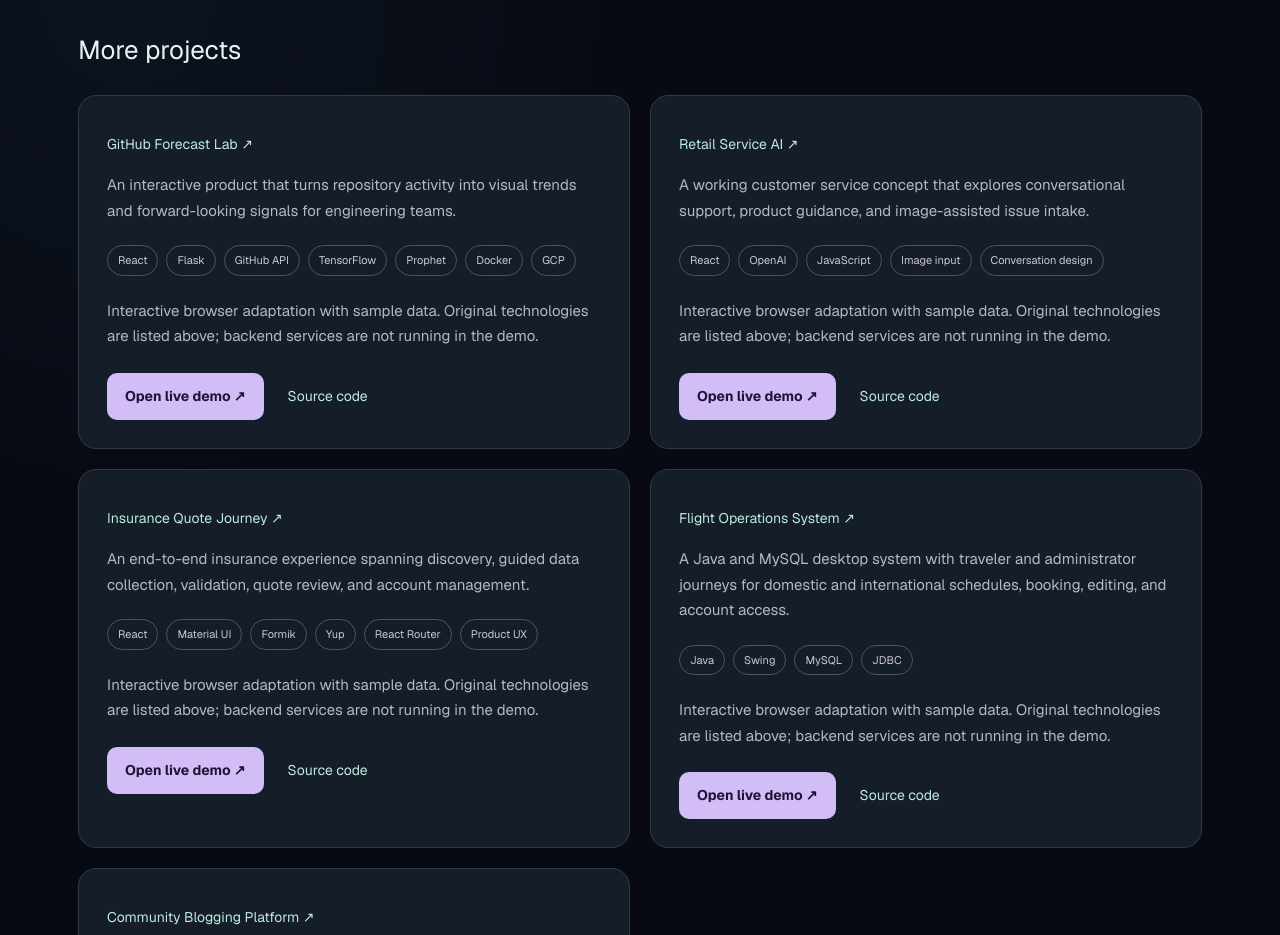
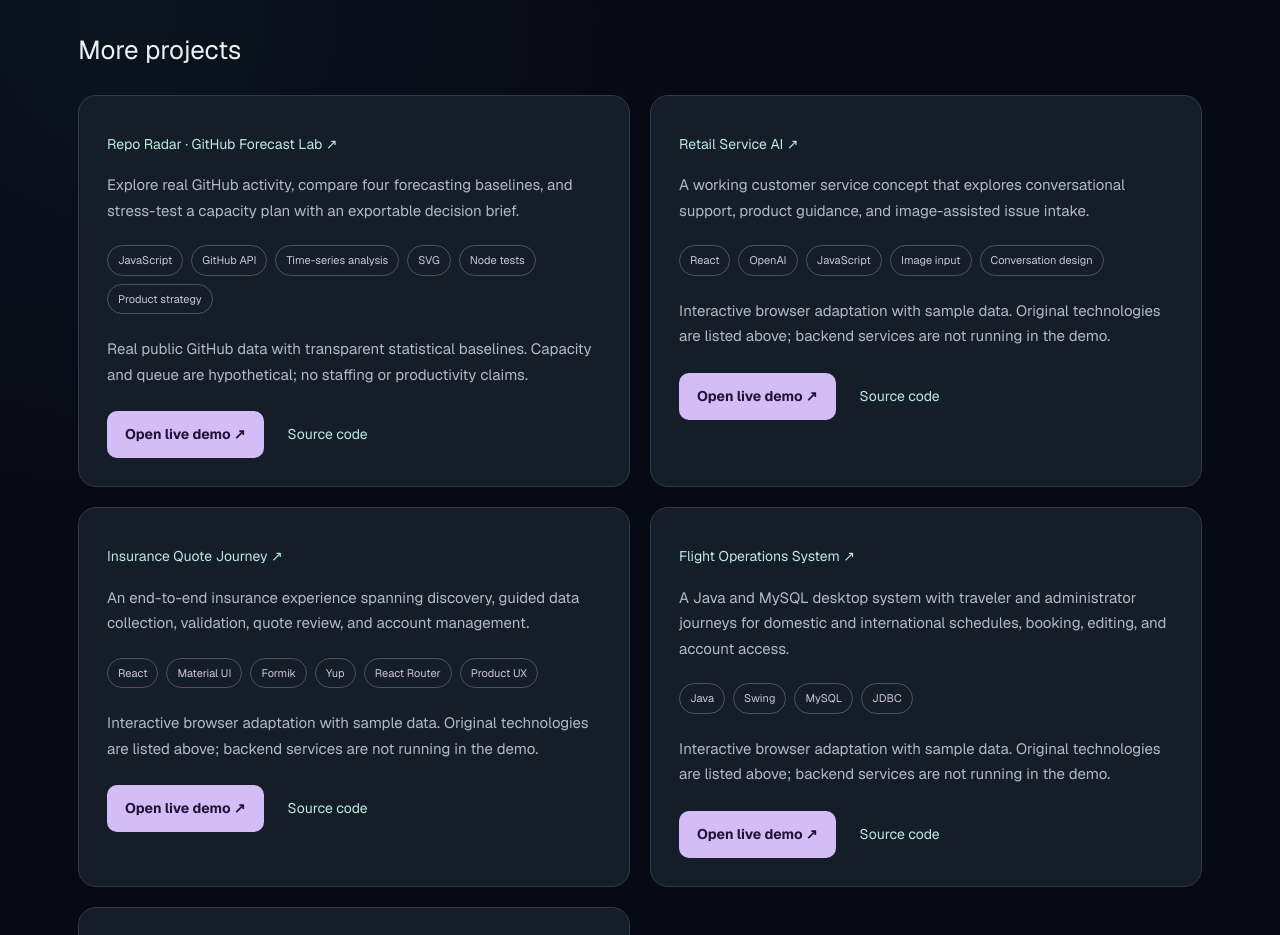
Before and after one commit to pratiksha0108/portfolio, a Next.js app: page /projects in a window 1280 px wide. Shown: the part 840-1775 px from the top of the page. Built offline with nearby package versions, Linux system fonts and the light colour scheme.

Commit message:
Show the evidence-backed Repo Radar case study

```diff
--- a/app/projects/page.tsx
+++ b/app/projects/page.tsx
@@ -11,7 +11,7 @@ export default function Projects(){
    <div><p className={styles.eyebrow}>NEW · AI PRODUCT EXPERIMENT</p><h2><a href="https://pratiksha0108.github.io/rag-guardian/" target="_blank" rel="noreferrer">RAG Guardian ↗</a></h2><p>When business policies change, does the AI assistant keep up? Compare outdated answers, overly strict guardrails and an updated assistant against the same questions.</p><div className={styles.tags}><span>AI evaluation</span><span>Product strategy</span><span>Interactive prototype</span></div><p className={styles.note}>Fictional café scenarios and scripted responses. No live business integration or proven customer outcomes.</p><div className={styles.links}><a className={styles.primary} href="https://pratiksha0108.github.io/rag-guardian/" target="_blank" rel="noreferrer">Open RAG Guardian ↗</a><a href="https://github.com/pratiksha0108/rag-guardian" target="_blank" rel="noreferrer">View source</a></div></div>
    <div className={styles.experiment} aria-label="What to explore"><span>01 / CHANGE A POLICY</span><strong>New rules.<br/>Same reliable bot?</strong><span>02 / TEST THE OLD ANSWERS</span><p>Inspect evidence, not just a score.</p><span>03 / VERIFY A FIX</span><p>Useful answers matter as much as safe refusals.</p></div>
   </section>
-  <section aria-labelledby="all-projects"><h2 id="all-projects" className={styles.sectionTitle}>More projects</h2><div className={styles.grid}>{[...featuredProjects,...supportingProjects].map(project=><article key={project.repo} className={styles.card}><h3><a href={project.liveUrl} target="_blank" rel="noreferrer">{project.title} ↗</a></h3><p>{project.description}</p><div className={styles.tags}>{project.stack.map(tag=><span key={tag}>{tag}</span>)}</div><p className={styles.note}>Interactive browser adaptation with sample data. Original technologies are listed above; backend services are not running in the demo.</p><div className={styles.links}><a className={styles.primary} href={project.liveUrl} target="_blank" rel="noreferrer">Open live demo ↗</a><a href={project.repo} target="_blank" rel="noreferrer">Source code</a></div></article>)}</div></section>
+  <section aria-labelledby="all-projects"><h2 id="all-projects" className={styles.sectionTitle}>More projects</h2><div className={styles.grid}>{[...featuredProjects,...supportingProjects].map(project=><article key={project.repo} className={styles.card}><h3><a href={project.liveUrl} target="_blank" rel="noreferrer">{project.title} ↗</a></h3><p>{project.description}</p><div className={styles.tags}>{project.stack.map(tag=><span key={tag}>{tag}</span>)}</div><p className={styles.note}>{project.repo.endsWith('/Github-Data-Forecasting') ? 'Real public GitHub data with transparent statistical baselines. Capacity and queue are hypothetical; no staffing or productivity claims.' : 'Interactive browser adaptation with sample data. Original technologies are listed above; backend services are not running in the demo.'}</p><div className={styles.links}><a className={styles.primary} href={project.liveUrl} target="_blank" rel="noreferrer">Open live demo ↗</a><a href={project.repo} target="_blank" rel="noreferrer">Source code</a></div></article>)}</div></section>
   <footer className={styles.footer}><Link href="/#work">Explore detailed case studies on my portfolio →</Link></footer>
  </main>;
 }
--- a/data/portfolio.ts
+++ b/data/portfolio.ts
@@ -32,16 +32,16 @@ export const featuredProjects: FeaturedProject[] = [
   {
     id: "forecast-lab",
     index: "01",
-    title: "GitHub Forecast Lab",
-    eyebrow: "AI and ML · Developer analytics",
+    title: "Repo Radar · GitHub Forecast Lab",
+    eyebrow: "Data analytics · Forecast evaluation · Product strategy",
     description:
-      "An interactive product that turns repository activity into visual trends and forward-looking signals for engineering teams.",
+      "Explore real GitHub activity, compare four forecasting baselines, and stress-test a capacity plan with an exportable decision brief.",
     problem:
-      "GitHub contains rich activity data, but raw counts do not explain whether delivery health is improving, where work is accumulating, or what teams should expect next.",
+      "Activity charts alone do not tell a technical lead whether a forecast deserves trust or how a planning assumption changes the outcome.",
     userSegments: [
       {
         title: "Engineering leaders",
-        description: "Need an early view of delivery risk, workload, and contributor trends.",
+        description: "A target-user hypothesis: need a transparent way to discuss changing activity and capacity assumptions.",
       },
       {
         title: "Repository maintainers",
@@ -53,25 +53,25 @@ export const featuredProjects: FeaturedProject[] = [
       },
     ],
     whatWeDid: [
-      "Designed a dashboard that combines descriptive analytics with forward-looking forecasts.",
-      "Mapped GitHub activity into product signals such as issues, pull requests, commits, contributors, branches, and releases.",
-      "Made model outputs visible so users could compare approaches instead of receiving one unexplained prediction.",
+      "Connected three views: signal exploration, time-based model evaluation, and hypothetical capacity planning.",
+      "Aggregated 1,009 public GitHub records into 36 monthly observations for each of two repositories, keeping issues and pull requests separate.",
+      "Added local CSV import, inspectable model errors, adjustable scenarios, and a decision brief that carries its limitations with it.",
     ],
     howWeBuilt: [
-      "Used React for interactive exploration and Flask for GitHub API retrieval and data preparation.",
-      "Separated forecasting into an independent service using LSTM, Prophet, and statistical models.",
-      "Containerized the services with Docker and designed deployment around Google Cloud.",
+      "Built the live browser workspace with JavaScript modules, accessible SVG charts, motion controls and static GitHub Pages hosting.",
+      "Created a reproducible public-data extraction script and tested pure forecasting, validation and planning functions.",
+      "Preserved the original React, Flask and machine-learning service code separately; those backend services are not running in the live version.",
     ],
     outcome:
-      "The result is a working analytics experience that lets a user move from repository data to historical patterns and six forecasted signals in one flow.",
+      "A working evidence-to-decision workflow with real source snapshots, four transparent baselines, six rolling one-month tests, and local-only scenario exports.",
     impact:
-      "The product reframes repository data as a planning tool, helping technical teams discuss capacity and delivery risk with evidence instead of isolated counts.",
+      "Designed to make planning assumptions easier to inspect. Usability and business impact remain hypotheses; a task-based evaluation plan is documented.",
     proof: [
-      { value: "6", label: "signals forecast" },
-      { value: "3", label: "model families" },
-      { value: "60%", label: "faster query time" },
+      { value: "1,009", label: "source records" },
+      { value: "4", label: "tested baselines" },
+      { value: "36", label: "months per repository" },
     ],
-    stack: ["React", "Flask", "GitHub API", "TensorFlow", "Prophet", "Docker", "GCP"],
+    stack: ["JavaScript", "GitHub API", "Time-series analysis", "SVG", "Node tests", "Product strategy"],
     repo: "https://github.com/pratiksha0108/Github-Data-Forecasting",
     liveUrl: "https://pratiksha0108.github.io/Github-Data-Forecasting/",
     demo: "forecast",
```
